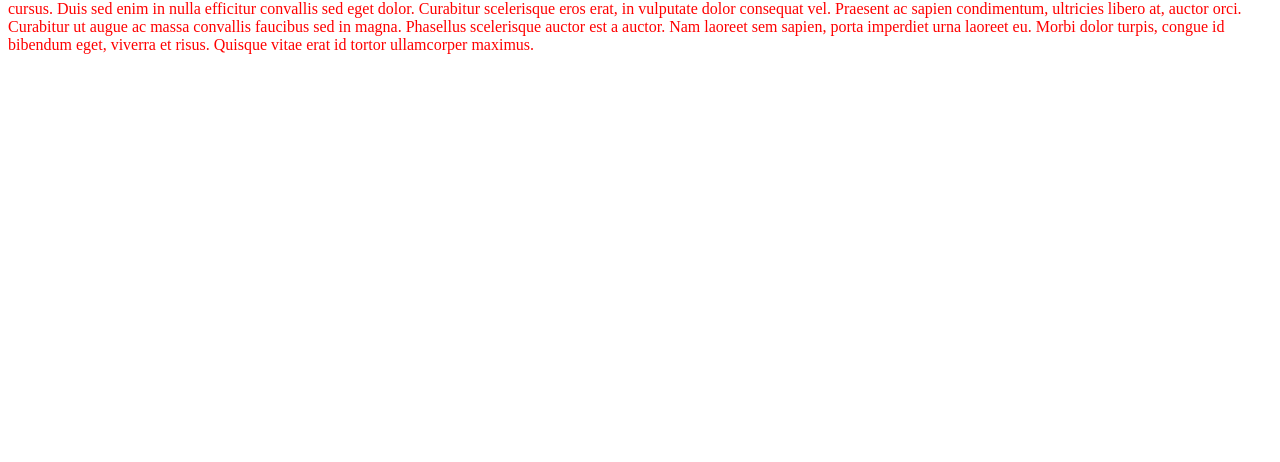
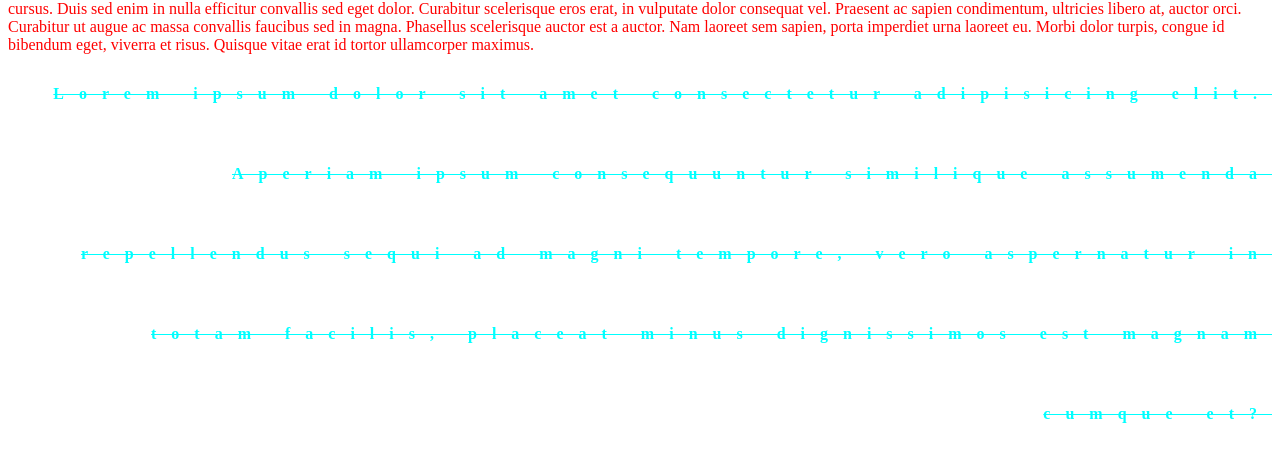
Before and after one commit to toaha-unc/Meta-CSS-Practice, a plain HTML site: page index.html in a window 1280 px wide. Shown: the part 1207-1669 px from the top of the page. Before the commit the page ends 1269 px from the top, so only its background shows below. Drawn offline with Linux system fonts and the light colour scheme.

Commit message:
feat: add common text properties

```diff
--- a/index.html
+++ b/index.html
@@ -79,5 +79,12 @@
       urna laoreet eu. Morbi dolor turpis, congue id bibendum eget, viverra et
       risus. Quisque vitae erat id tortor ullamcorper maximus.
     </div>
+
+    <div class="common">
+      Lorem ipsum dolor sit amet consectetur adipisicing elit. Aperiam ipsum
+      consequuntur similique assumenda repellendus sequi ad magni tempore, vero
+      aspernatur in totam facilis, placeat minus dignissimos est magnam cumque
+      et?
+    </div>
   </body>
 </html>
--- a/style.css
+++ b/style.css
@@ -70,3 +70,12 @@ span {
 .child {
     float: right;
   }
+
+  .common {
+    color: aqua;
+    font-weight: bold;
+    letter-spacing: 15px;
+    text-align: right;
+    line-height: 5;
+    text-decoration: line-through;
+  }
```
